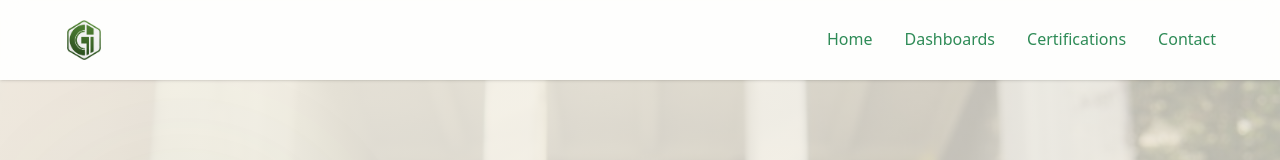
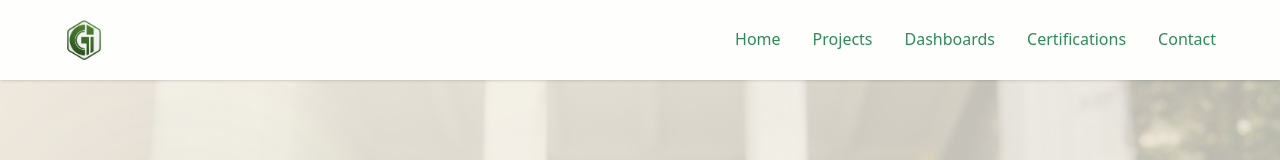
Before and after one commit to OrangeJuice023/website-portolio, a Next.js app: page / in a window 1280 px wide. Shown: the top 160 px of the page. Built offline with nearby package versions, Linux system fonts and the light colour scheme.

Commit message:
Fix: Ensure all navigation links are present

```diff
--- a/src/components/Navbar.tsx
+++ b/src/components/Navbar.tsx
@@ -9,6 +9,7 @@ export default function Navbar() {
 
     const navLinks = [
         { href: '/', label: 'Home' },
+        { href: '/projects', label: 'Projects' },
         { href: '/dashboards', label: 'Dashboards' },
         { href: '/certifications', label: 'Certifications' },
         { href: '/#contact', label: 'Contact' },
```
